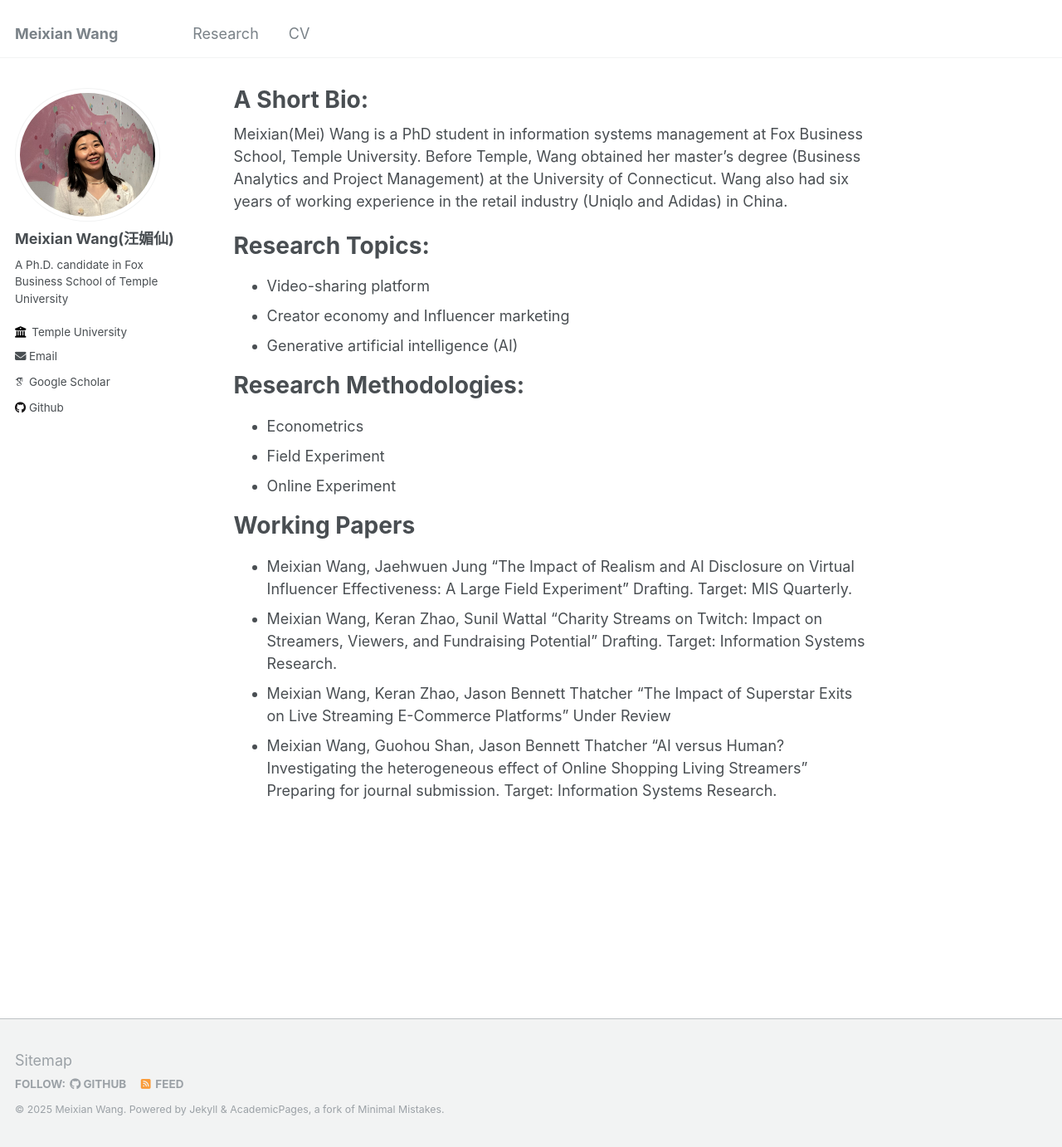
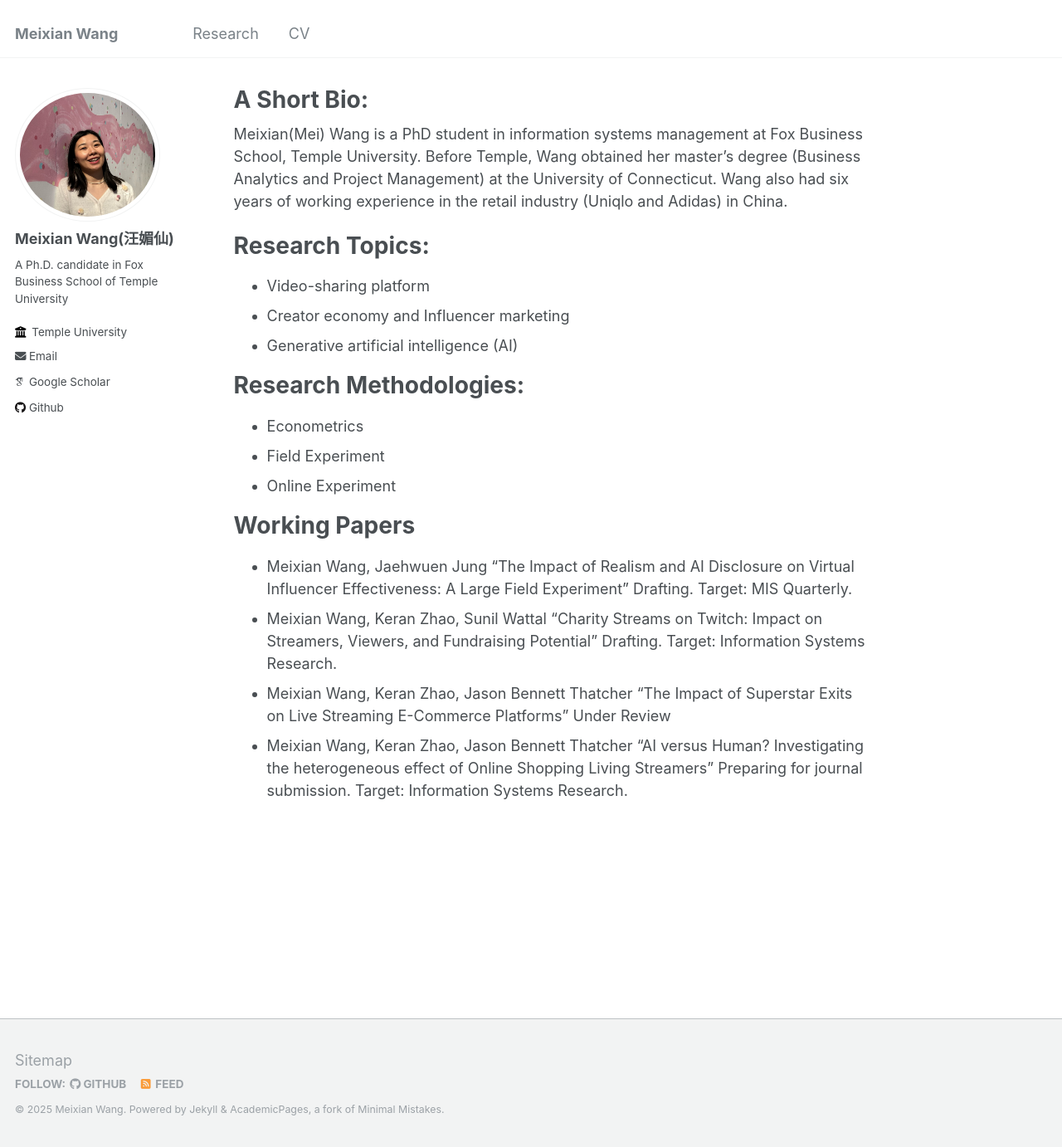
Before and after one commit to MeixianWang2/MeixianWang2.github.io, a Jekyll site: the page built from _pages/about.md, in a window 1280 px wide and 1382 px high. Shown: the whole window at 83% size. Built offline with Jekyll 4.4.1, drawn with Linux system fonts in a browser that asks for light colours; some web fonts are replaced.

Commit message:
Update about.md

```diff
--- a/_pages/about.md
+++ b/_pages/about.md
@@ -26,4 +26,4 @@ Working Papers
 * Meixian Wang, Jaehwuen Jung “The Impact of Realism and AI Disclosure on Virtual Influencer Effectiveness: A Large Field Experiment” Drafting. Target: MIS Quarterly.
 * Meixian Wang, Keran Zhao, Sunil Wattal “Charity Streams on Twitch: Impact on Streamers, Viewers, and Fundraising Potential” Drafting. Target: Information Systems Research.
 * Meixian Wang, Keran Zhao, Jason Bennett Thatcher “The Impact of Superstar Exits on Live Streaming E-Commerce Platforms” Under Review
-* Meixian Wang, Guohou Shan, Jason Bennett Thatcher “AI versus Human? Investigating the heterogeneous effect of Online Shopping Living Streamers” Preparing for journal submission. Target: Information Systems Research.
+* Meixian Wang, Keran Zhao, Jason Bennett Thatcher “AI versus Human? Investigating the heterogeneous effect of Online Shopping Living Streamers” Preparing for journal submission. Target: Information Systems Research.
```
